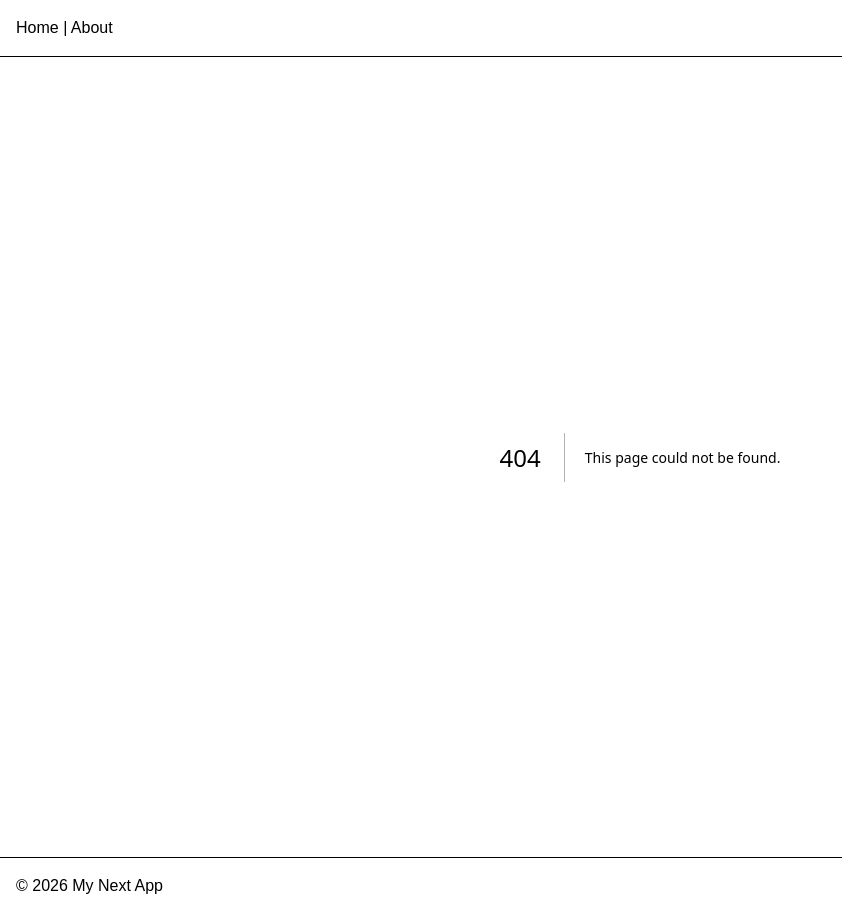
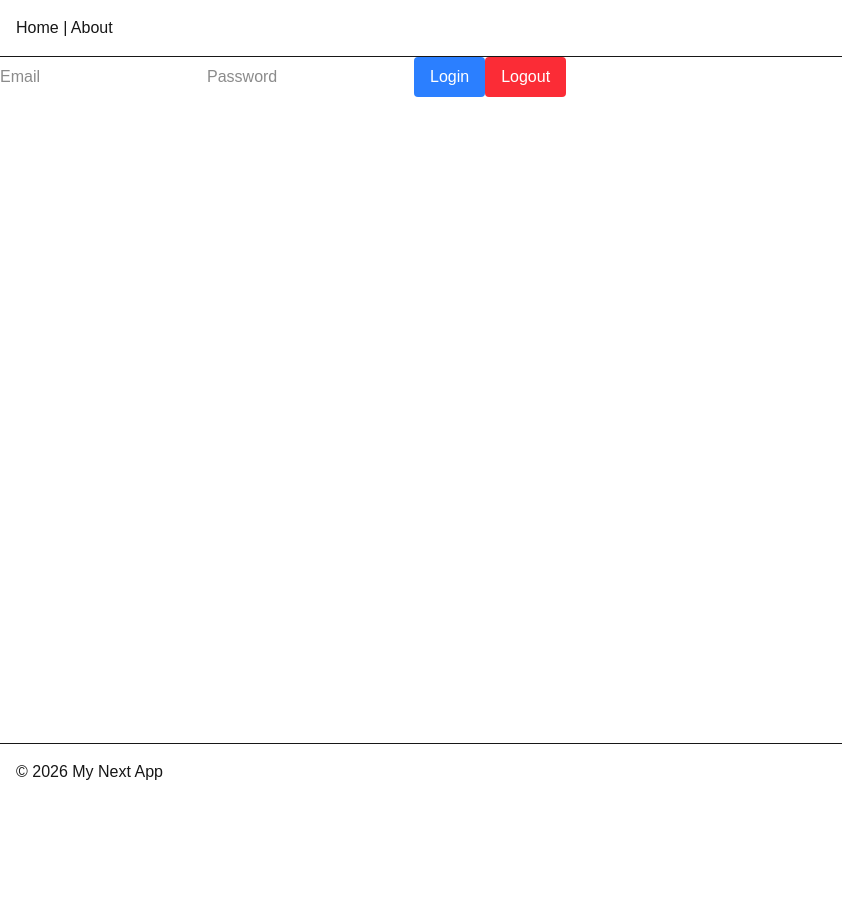
Before and after one commit to mae134/nextjs-practice, a Next.js app: page /auth/login in a window 1280 px wide. Before the commit this address had no page. Shown: the whole page, without its empty margins (0-842 px from the left). After the commit the page ends 800 px from the top, so only its background shows below. Built offline with nearby package versions, Linux system fonts and the light colour scheme; no server answers.

Commit message:
feat: add supabase authentication

```diff
--- /dev/null
+++ b/src/app/auth/login/page.tsx
@@ -0,0 +1,53 @@
+"use client"
+
+import { useState } from "react"
+import { supabase } from "@/lib/supabase"
+
+export default function LoginPage() {
+  const [email, setEmail] = useState("")
+  const [password, setPassword] = useState("")
+
+  const handleLogin = async () => {
+
+    const { error } =
+      await supabase.auth.signInWithPassword({
+        email,
+        password,
+      })
+
+    console.log(error)
+
+    const {
+      data: { user },
+    } = await supabase.auth.getUser()
+
+    console.log(user)
+  }
+
+  const handleLogout = async () => {
+    const { error } = await supabase.auth.signOut()
+
+    console.log(error)
+  }
+
+  return (<div>
+    <input
+      type="email"
+      placeholder="Email"
+      value={email}
+      onChange={(e) => setEmail(e.target.value)}
+    />
+    <input
+      type="password"
+      placeholder="Password"
+      value={password}
+      onChange={(e) => setPassword(e.target.value)}
+    />
+    <button onClick={handleLogin} className="bg-blue-500 text-white px-4 py-2 rounded">
+      Login
+    </button>
+    <button onClick={handleLogout} className="bg-red-500 text-white px-4 py-2 rounded">
+      Logout
+    </button>
+  </div>)
+}
```
